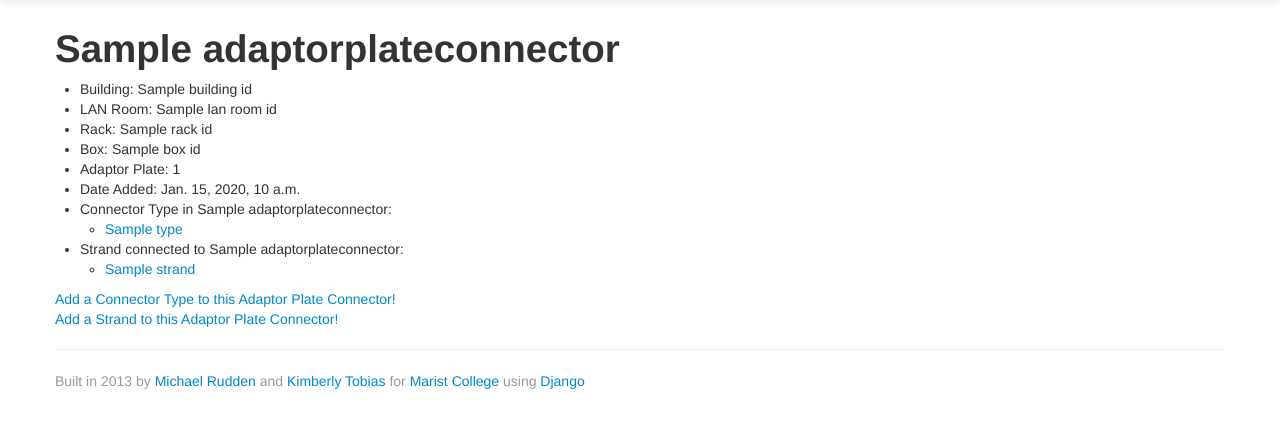
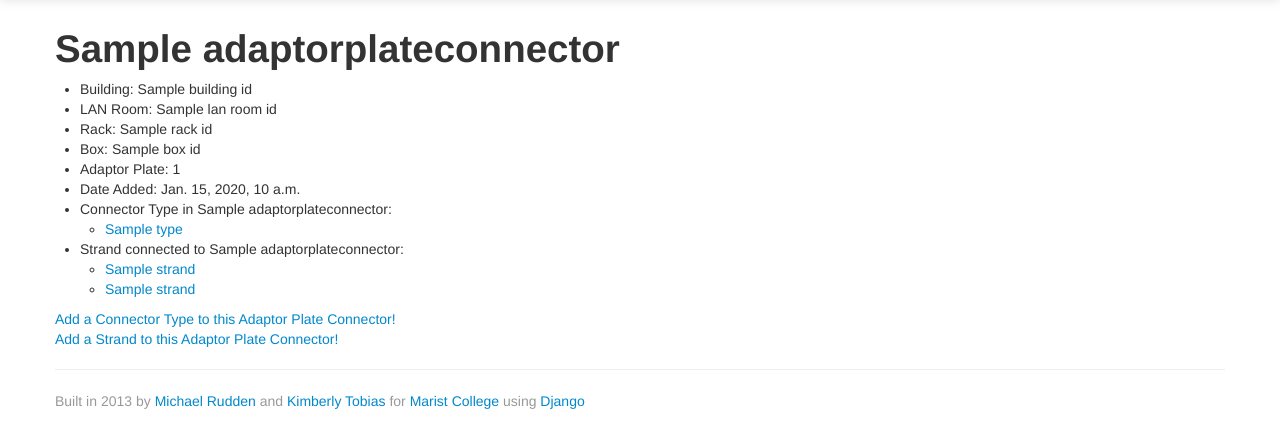
Before and after one commit to mrudden/fiber, a Django app: template templates/fiberdb/adaptorplateconnectors_detail.html in a window 1280 px wide. Shown: the part 41-489 px from the top of the page. Run offline with Django 3.2, Linux system fonts and the light colour scheme; the template is opened without the code that fills it: most values are stand-ins (such as "Sample title", 1, 10 or a date in 2020); some libraries are stand-ins or nearby versions.

Commit message:
fixing strand list on APC detail view

```diff
--- a/templates/fiberdb/adaptorplateconnectors_detail.html
+++ b/templates/fiberdb/adaptorplateconnectors_detail.html
@@ -18,10 +18,13 @@
     </ul>
     <li>Strand connected to  {{ adaptorplateconnector }}:
     <ul>
-        {% for strand in adaptorplateconnector.strand_set.all %}
+        {% for strand in adaptorplateconnector.end1_adaptor_plate_connector.all %}
         <li><a href="/strands/{{ strand.id }}/">{{ strand }}</a></li>
         {% endfor %}
-    </ul>
+        {% for strand in adaptorplateconnector.end2_adaptor_plate_connector.all %}
+        <li><a href="/strands/{{ strand.id }}/">{{ strand }}</a></li>
+        {% endfor %}
+   </ul>
 </ul>
 <a href="/connectortypes/add">Add a Connector Type to this Adaptor Plate Connector!</a>
 <br>
```
